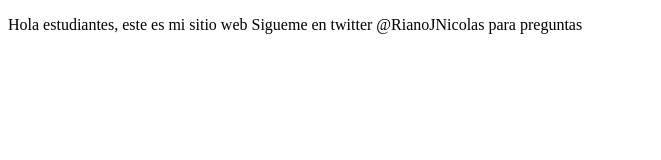
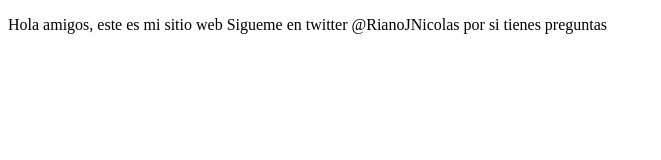
Before and after one commit to RianoJNicolas/ProyectoDemo, a plain HTML site: page index.html in a window 1280 px wide. Shown: the whole page, without its empty margins (0-661 px from the left). Drawn offline with Linux system fonts and the light colour scheme.

Commit message:
Change the message

```diff
--- a/index.html
+++ b/index.html
@@ -10,7 +10,7 @@
 
 <body>
     <p>
-        Hola estudiantes, este es mi sitio web Sigueme en twitter @RianoJNicolas para preguntas
+        Hola amigos, este es mi sitio web Sigueme en twitter @RianoJNicolas por si tienes preguntas
     </p>
 </body>
 
```
